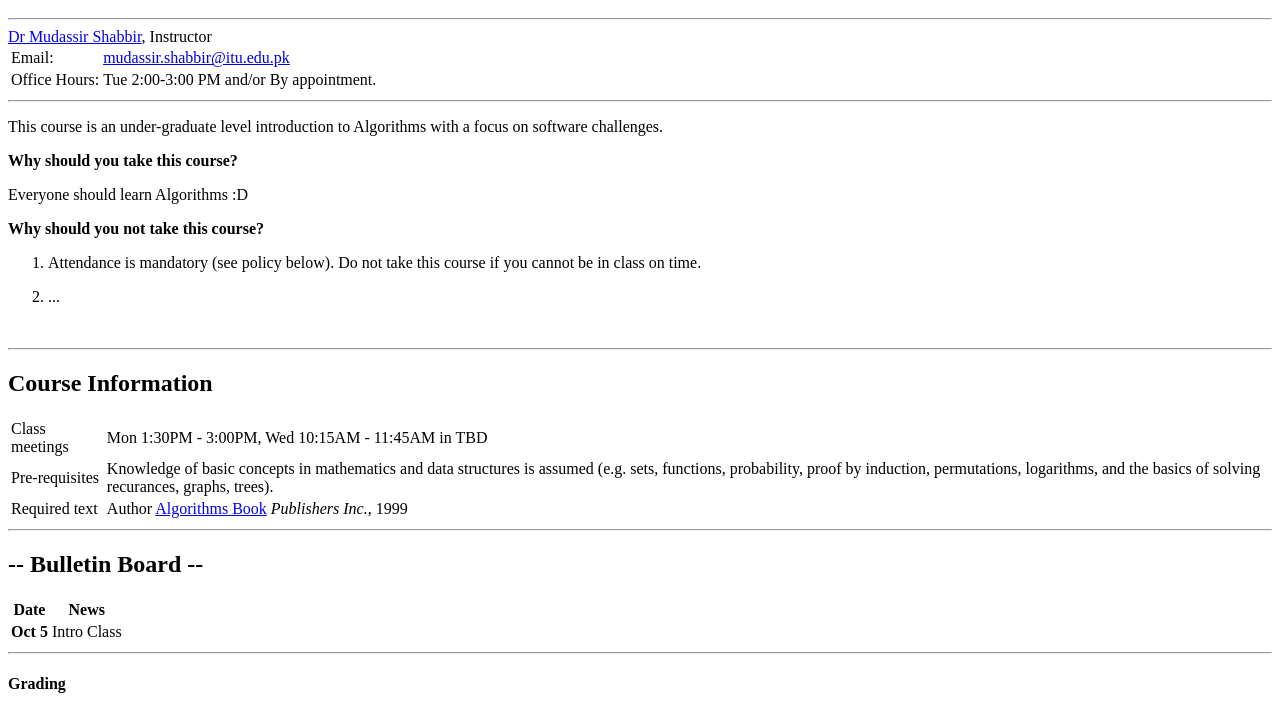
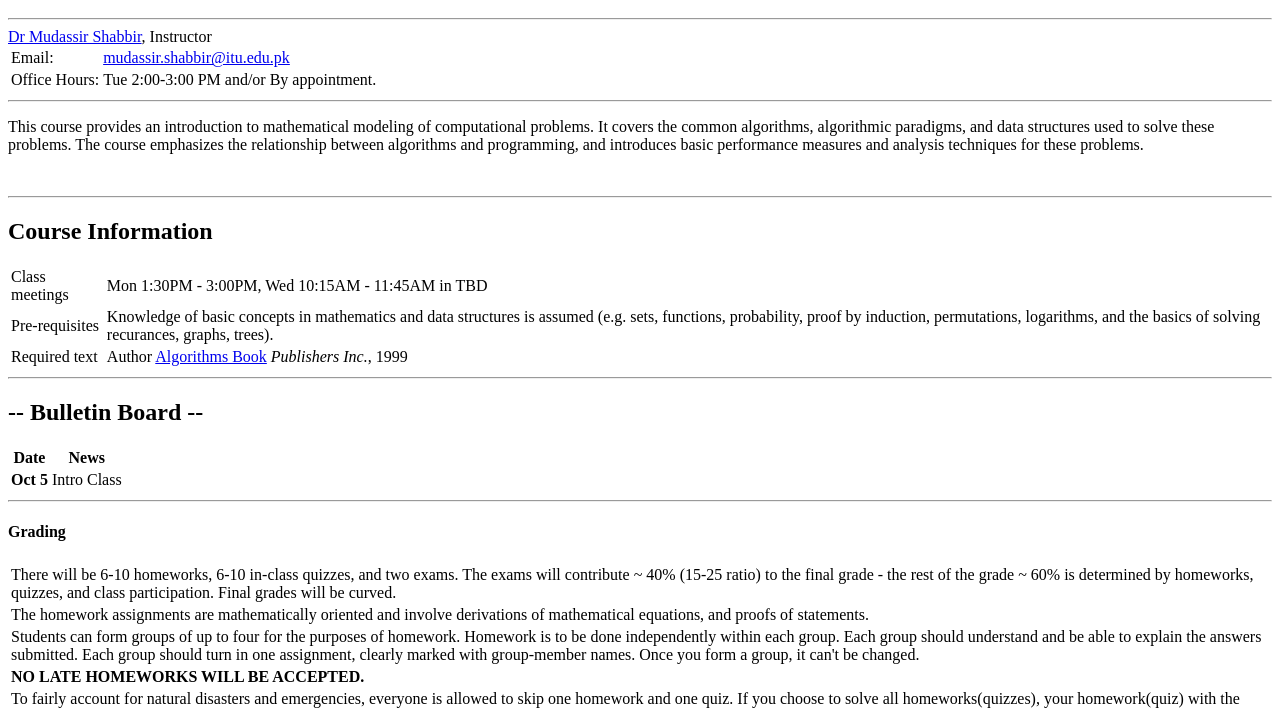
Before and after one commit to ITUAlgo/ITUAlgo.github.io, a plain HTML site: page index.html in a window 1280 px wide. Shown: the part 48-757 px from the top of the page. Drawn offline with Linux system fonts and the light colour scheme.

Commit message:
initialization done

```diff
--- a/index.html
+++ b/index.html
@@ -31,22 +31,8 @@
 <hr>
 
 <div>
-	<p>This course is an under-graduate level introduction to Algorithms with a focus on software challenges.
+	<p>This course provides an introduction to mathematical modeling of computational problems. It covers the common algorithms, algorithmic paradigms, and data structures used to solve these problems. The course emphasizes the relationship between algorithms and programming, and introduces basic performance measures and analysis techniques for these problems.
 	</p>
-	<p><strong>Why should you take this course?</strong></p>
-	<p>Everyone should learn Algorithms :D</p>
-	<p><strong>Why should you not take this course?</strong></p>
-	<ol>
-		<li>
-			<p>Attendance is mandatory (see policy below). Do not take this course if you cannot be in class on time.
-			</p>
-		</li>
-		<li>
-			<p>
-				...
-			</p>
-		</li>
-	</ol>
 	<br>
 </div>
 
```
